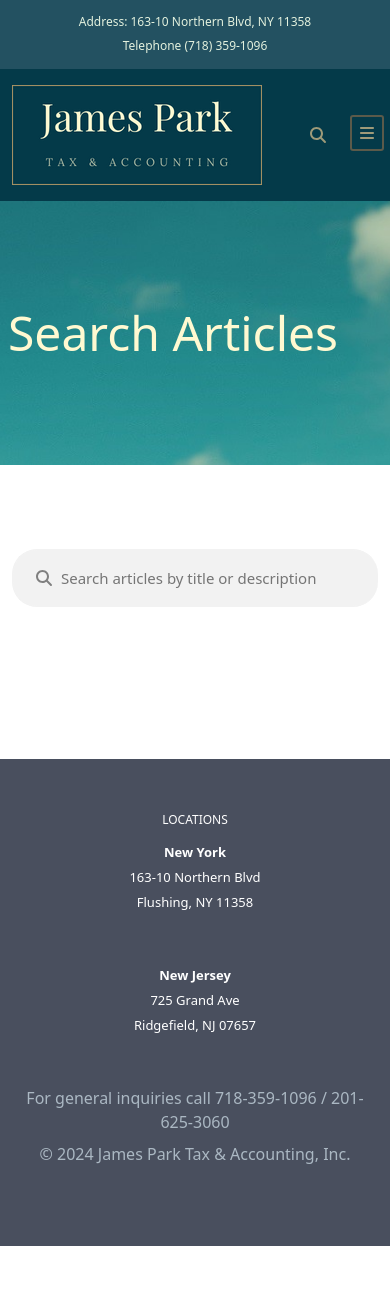
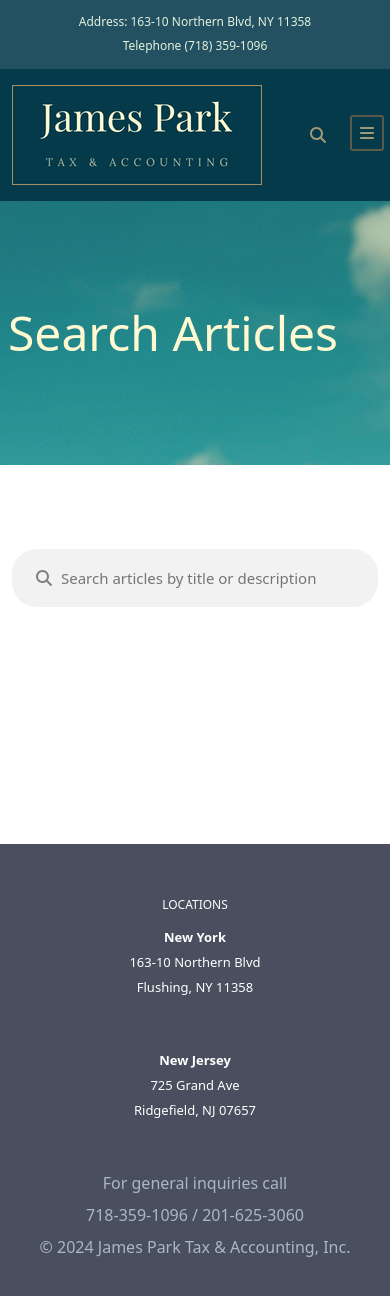
Before and after one commit to nooccarr/james-park-tax, a React (Vite) app: page /search in a window 390 px wide. Shown: the top 1296 px of the page. Before the commit the page ends 1246 px from the top, so only its background shows below. Built offline with nearby package versions, Linux system fonts and the light colour scheme.

Commit message:
Adjust text to adapt to different widths. Update styles to texts in posts to not overlap when in mobile view. Adjust search bar position in result page for mobile view.

```diff
--- a/src/app/components/AboutUs.jsx
+++ b/src/app/components/AboutUs.jsx
@@ -54,10 +54,21 @@ const AboutUs = () => {
         <Container className='my-5'>
           <Row>
             <Col className='text-center pb-5'>
-              <h1 className='header-h1'>
-                <span className='header-span'>믿고 맡길수 있는 </span>
-                든든한 회계사
-              </h1>
+              {isMobile ? (
+                <>
+                  <h1 className='header-h1 about-us-header-mobile'>
+                    <span className='header-span'>믿고 맡길수 있는 </span>
+                  </h1>
+                  <h1 className='header-h1'>
+                    든든한 회계사
+                  </h1>
+                </>
+              ) : (
+                <h1 className='header-h1'>
+                  <span className='header-span'>믿고 맡길수 있는 </span>
+                  든든한 회계사
+                </h1>
+              )}
               <h3 className='header-h3'>탁월한 지식으로 성심성의껏 고객의 재무 안전을 책임집니다.</h3>
             </Col>
           </Row>
--- a/src/app/components/App.jsx
+++ b/src/app/components/App.jsx
@@ -58,6 +58,7 @@ const App = () => {
   const [searchPosts, setSearchPosts] = useState({});
   const [searchQuery, setSearchQuery] = useState('');
   const [searchMessage, setSearchMessage] = useState('');
+  const [searchLength, setSearchLength] = useState(0);
 
   useEffect(() => {
     requestPosts();
@@ -81,14 +82,16 @@ const App = () => {
     if (!searchQuery) {
       setSearchPosts({});
       setSearchMessage('');
+      setSearchLength(0);
     } else {
       setSearchMessage(`Search results for "${searchQuery}"`);
       const filteredPosts = Object.entries(posts).filter(
         ([_slug, { title, description }]) => title.toLowerCase().includes(searchQuery.toLowerCase()) || description.toLowerCase().includes(searchQuery.toLowerCase())
       );
       setSearchPosts(Object.fromEntries(filteredPosts));
+      setSearchLength(filteredPosts.length);
     }
-  }
+  };
 
   const handleSearchReset = () => {
     setSearchQuery('');
@@ -116,7 +119,7 @@ const App = () => {
             <Route index element={<PostList posts={posts} category='Life Insurance' />} />
             <Route path=':slug' element={<Post posts={posts} />} />
           </Route>
-          <Route path='search' element={<Results searchQuery={searchQuery} handleSearchQueryChange={handleSearchQueryChange} handleSearchSubmit={handleSearchSubmit} />}>
+          <Route path='search' element={<Results searchQuery={searchQuery} handleSearchQueryChange={handleSearchQueryChange} handleSearchSubmit={handleSearchSubmit} searchLength={searchLength} />}>
             <Route index element={<PostList posts={searchPosts} searchMessage={searchMessage} handleSearchReset={handleSearchReset} />} />
             <Route path=':slug' element={<Post posts={searchPosts} />} />
           </Route>
--- a/src/app/components/Footer.jsx
+++ b/src/app/components/Footer.jsx
@@ -73,9 +73,21 @@ const Footer = () => {
           </>
         )}
 
-        <div className='pb-2 text-center copyright-text'>
-          For general inquiries call 718-359-1096 / 201-625-3060
-        </div>
+        {isMobile ? (
+          <>
+            <div className='pb-2 text-center copyright-text'>
+              For general inquiries call
+            </div>
+            <div className='pb-2 text-center copyright-text'>
+              718-359-1096 / 201-625-3060
+            </div>
+          </>
+        ): (
+          <div className='pb-2 text-center copyright-text'>
+            For general inquiries call 718-359-1096 / 201-625-3060
+          </div>
+        )}
+
         <div className='pb-5 text-center copyright-text'>
           &copy; {today.getFullYear()} James Park Tax & Accounting, Inc.
         </div>
--- a/src/app/components/Results.jsx
+++ b/src/app/components/Results.jsx
@@ -9,7 +9,7 @@ import PageHeader from './PageHeader';
 import InfoFooterImg from '../images/info-footer.png';
 import '../styles/results.css';
 
-const Results = ({ searchQuery, handleSearchQueryChange, handleSearchSubmit }) => {
+const Results = ({ searchQuery, handleSearchQueryChange, handleSearchSubmit, searchLength }) => {
   const [isMobile, setIsMobile] = useState(false);
 
   useEffect(() => {
@@ -25,6 +25,8 @@ const Results = ({ searchQuery, handleSearchQueryChange, handleSearchSubmit }) =
     window.scroll({ top: 0, left: 0, behavior: 'smooth' });
   }, []);
 
+  const searchBottom = searchLength > 0 ? '0px' : '10vh';
+  console.log(searchLength)
   return (
     <>
       <div className='results-header-image'>
@@ -39,7 +41,9 @@ const Results = ({ searchQuery, handleSearchQueryChange, handleSearchSubmit }) =
         </Row>
         <Row>
           <Col className='text-center'  md={{ span: 8, offset: 2 }}>
-            {!isMobile && (
+            {isMobile ? (
+              <div style={{ height: searchBottom }}>&nbsp;</div>
+            ) : (
               <Ratio aspectRatio={49 / 80}>
                 <img src={InfoFooterImg} alt='' />
               </Ratio>
--- a/src/app/styles/about-us.css
+++ b/src/app/styles/about-us.css
@@ -16,6 +16,10 @@
   font-weight: 700;
   font-size: 37px;
   margin-bottom: 16px;
+}
+
+.about-us-header-mobile {
+  margin-bottom: 0px;
 }
 
 .header-h3 {
--- a/src/app/styles/post-list.css
+++ b/src/app/styles/post-list.css
@@ -19,6 +19,7 @@
   font-size: 37px;
   opacity: 1;
   transition: 0.3s;
+  line-height: 1;
 }
 
 .article-title:hover {
--- a/src/app/styles/post.css
+++ b/src/app/styles/post.css
@@ -9,13 +9,11 @@
   color: #222;
   font-weight: 700;
   font-size: 37px;
-  opacity: 1;
-  transition: 0.3s;
+  line-height: 1;
 }
 
 .post-category-container {
   display: flex;
-  /* margin-top: 18px; */
   margin-top: 27px;
   margin-bottom: 28px;
   font-size: 13px;
@@ -59,6 +57,7 @@
   font-size: 30px;
   font-weight: 700;
   margin-bottom: 30px;
+  line-height: 1;
 }
 
 .post-content h2 {
@@ -66,6 +65,7 @@
   font-size: 30px;
   font-weight: 700;
   margin-bottom: 30px;
+  line-height: 1;
 }
 
 .post-content h3 {
@@ -73,27 +73,28 @@
   font-size: 24px;
   font-weight: 700;
   margin-bottom: 30px;
+  line-height: 1;
 }
 
 .post-content h4 {
   color: #6A6A6A;
   font-size: 20px;
   font-weight: 700;
-  /* margin-bottom: 30px; */
+  line-height: 1.5;
 }
 
 .post-content h5 {
   color: #6A6A6A;
   font-size: 18px;
   font-weight: 700;
-  /* margin-bottom: 30px; */
+  line-height: 1.5;
 }
 
 .post-content h6 {
   color: #6A6A6A;
   font-size: 16px;
   font-weight: 700;
-  /* margin-bottom: 30px; */
+  line-height: 1.5;
 }
 
 .post-content blockquote {
@@ -103,6 +104,7 @@
   margin-bottom: 30px;
   border-left: 5px solid #9E9A79;
   padding-left: 10px;
+  line-height: 1.5;
 }
 
 .post-content ul {
@@ -110,6 +112,7 @@
   font-size: 16px;
   line-height: 1.5;
   margin-bottom: 30px;
+  line-height: 1.5;
 }
 
 .post-content ol {
@@ -117,6 +120,7 @@
   font-size: 16px;
   line-height: 1.5;
   margin-bottom: 30px;
+  line-height: 1.5;
 }
 
 strong {
```
